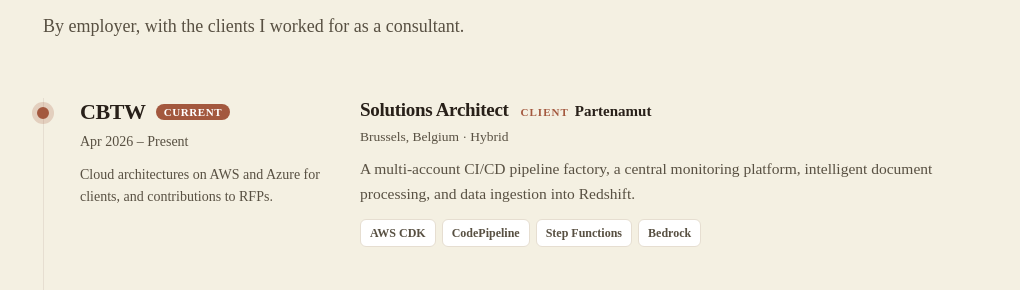
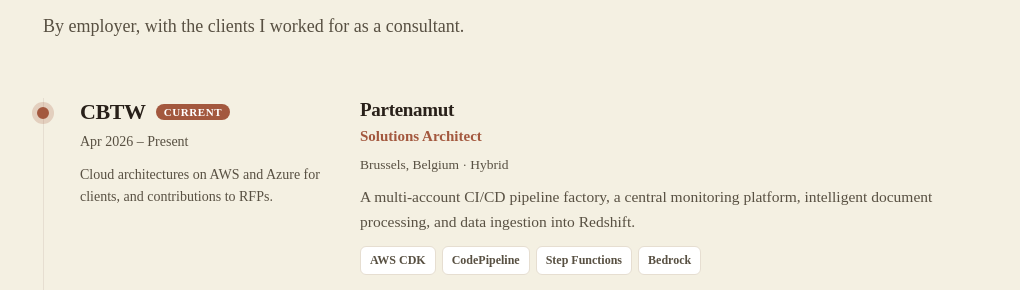
Before and after one commit to rememberYou/rememberYou.github.io, an Astro site: page / in a window 1280 px wide. Shown: the part 1944-2234 px from the top of the page, without its empty margins (49-1069 px from the left). Built offline with nearby package versions, Linux system fonts and the light colour scheme; Astro itself is replaced by a stand-in of ours.

Commit message:
style(experience): the client as the mission's title, the role beneath
The inline 'CLIENT Partenamut' label read like a form field. A mission for a
client is now titled with the client, the role in the accent colour under it;
a mission without a client keeps the role as its title.

```diff
--- a/src/components/Experience.astro
+++ b/src/components/Experience.astro
@@ -23,15 +23,8 @@ import { experience } from '../data/profile';
           <ol class="missions">
             {missions.map((mission) => (
               <li class="mission">
-                <h4>
-                  {mission.role}
-                  {mission.client && (
-                    <span class="client">
-                      <span class="label">Client</span>
-                      {mission.client}
-                    </span>
-                  )}
-                </h4>
+                <h4>{mission.client ?? mission.role}</h4>
+                {mission.client && <p class="role">{mission.role}</p>}
                 <p class="meta">
                   {missions.length > 1 ? `${mission.period} · ${mission.place}` : mission.place}
                 </p>
@@ -135,10 +128,6 @@ import { experience } from '../data/profile';
   }
 
   h4 {
-    display: flex;
-    flex-wrap: wrap;
-    align-items: baseline;
-    gap: 6px 12px;
     font-family: var(--font-title);
     font-size: 19px;
     font-weight: 700;
@@ -146,22 +135,10 @@ import { experience } from '../data/profile';
     line-height: 1.3;
   }
 
-  .client {
-    display: inline-flex;
-    align-items: baseline;
-    gap: 6px;
-    font-family: var(--font-body);
+  .role {
+    margin-top: 2px;
     font-size: 15px;
     font-weight: 600;
-    letter-spacing: 0;
-    color: var(--text);
-  }
-
-  .label {
-    font-size: 11px;
-    font-weight: 600;
-    letter-spacing: 1px;
-    text-transform: uppercase;
     color: var(--primary);
   }
 
```
